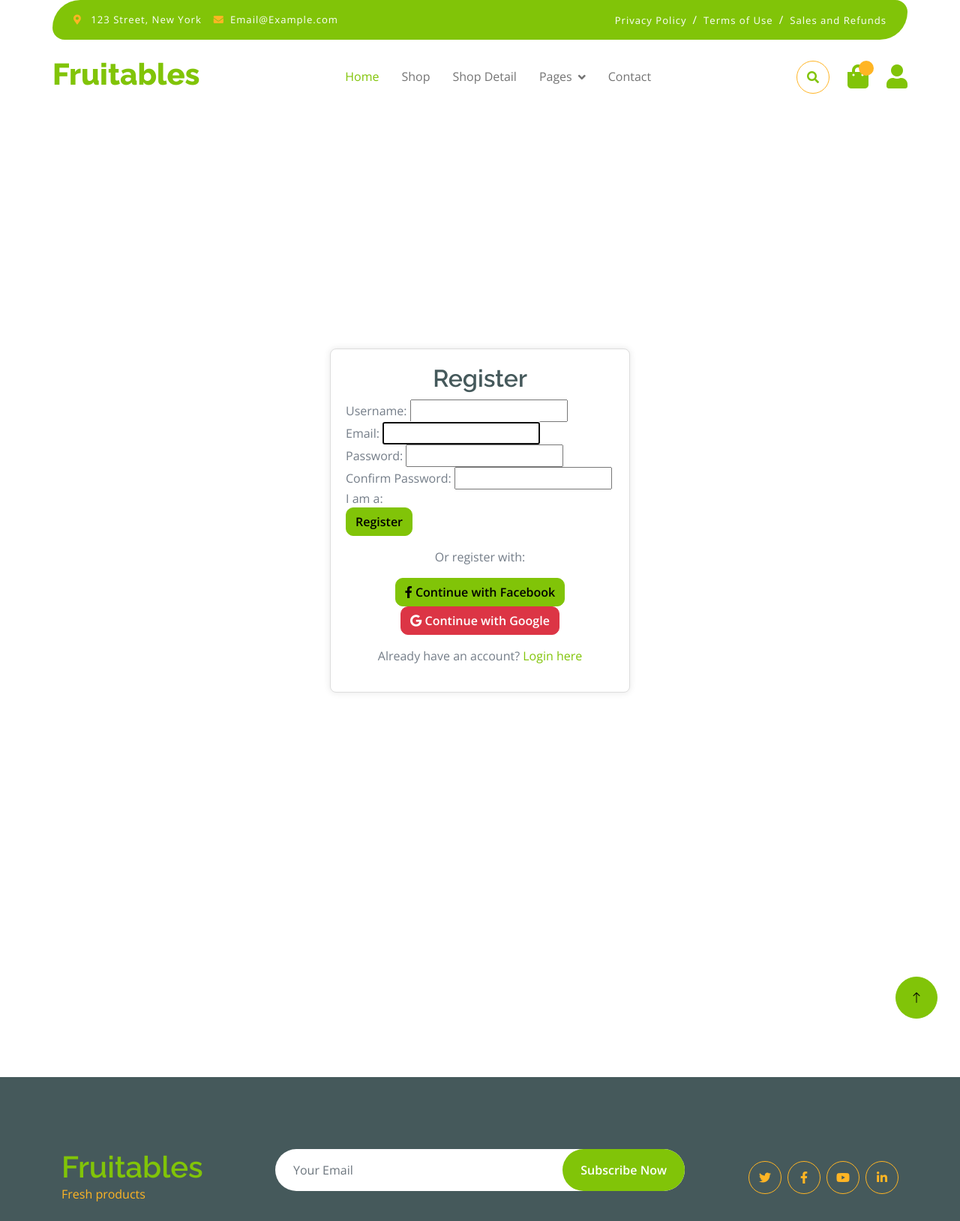
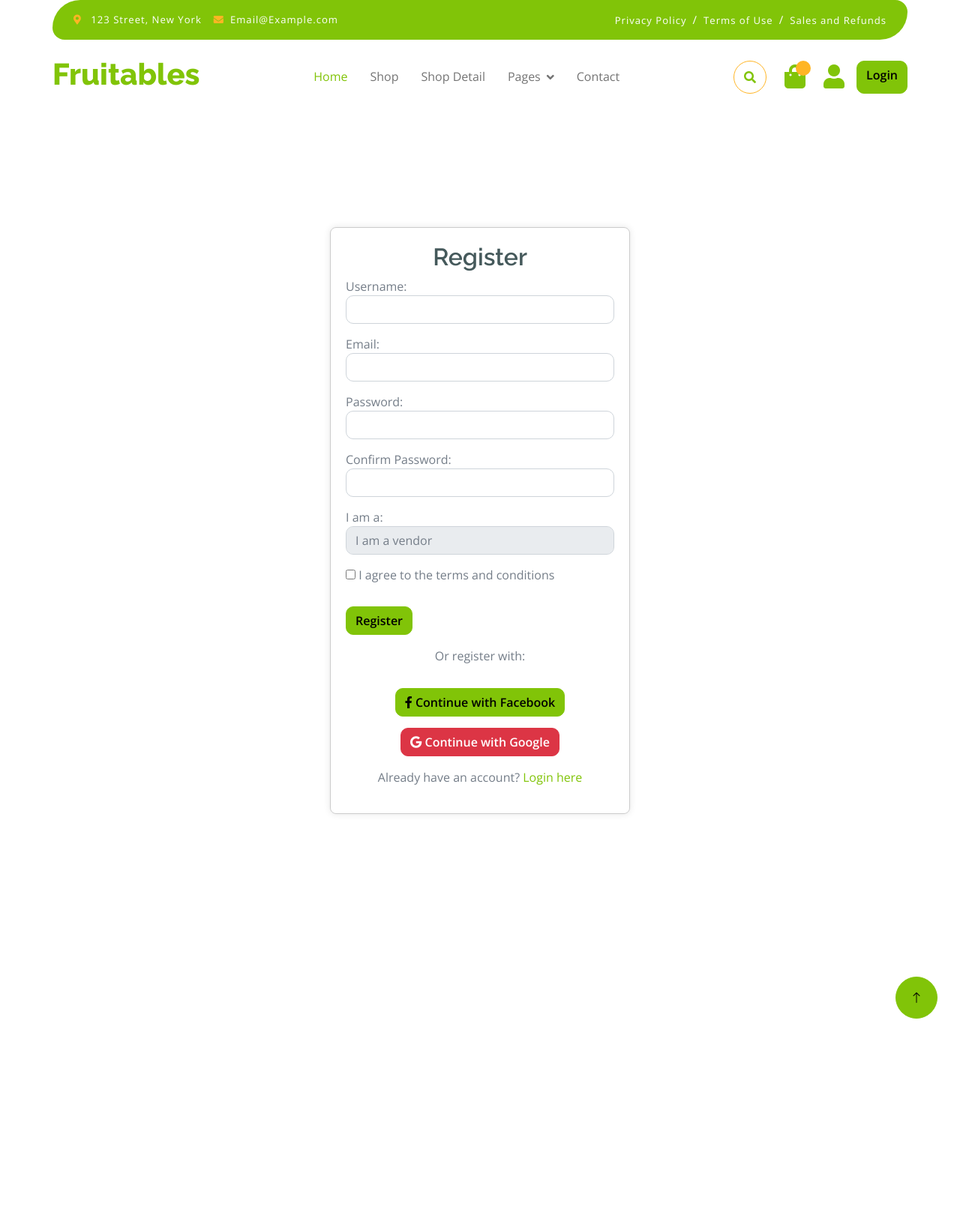
Before and after one commit to shreeya34/veggies_project, a Django app: page /user/sign-up/ in a window 1280 px wide. Shown: the top 1629 px of the page at 75% size. After the commit the page ends 1359 px from the top, so only its background shows below. Run offline with Django 4.2, Linux system fonts and the light colour scheme; some libraries are stand-ins or nearby versions.

Commit message:
add login and sign up

```diff
--- a/static/assets/css/style.css
+++ b/static/assets/css/style.css
@@ -499,16 +499,17 @@ html, body {
     height: 100%;
     margin: 0;
     padding: 0;
+    overflow-x: hidden;
 }
 
 .center-box {
     display: flex;
     justify-content: center;
     align-items: center;
-    min-height: 100vh;
+    min-height: 100vh; /* Ensures it takes the full height of the viewport */
+    padding-top: 60px; /* Adjust based on your header height */
     position: relative;
-    z-index: 2; /* Ensures the box is above other elements */
-    padding: 20px; /* Adds some space around the box */
+    z-index: 1;
 }
 
 .box {
@@ -519,11 +520,13 @@ html, body {
     border-radius: 8px;
     box-shadow: 0 0 10px rgba(0, 0, 0, 0.1);
     background-color: #fff;
-    position: relative;
-    z-index: 3; /* Ensures the box content is above other elements */
+    z-index: 2; /* Keeps the box above other content */
 }
 
 header {
-    z-index: 1; /* Places the header below the form */
-    position: relative;
+    position: fixed;
+    top: 0;
+    width: 100%;
+    z-index: 3; /* Ensures the header stays on top */
+    background-color: #f8f9fa; /* Adjust to match your design */
 }
--- a/templates/partials/base.html
+++ b/templates/partials/base.html
@@ -86,7 +86,11 @@
                             <a href="#" class="my-auto">
                                 <i class="fas fa-user fa-2x"></i>
                             </a>
-
+                            {% if user.is_authenticated %}
+                            <a href="{% url 'userauths:sign-out' %}" class="btn btn-danger ms-3">Logout</a>
+                            {% else %}
+                            <a href="{% url 'userauths:sign-in' %}" class="btn btn-primary ms-3">Login</a>
+                            {% endif %}
                     </div>
                 </div>
             </nav>
--- a/templates/userauths/sign-up.html
+++ b/templates/userauths/sign-up.html
@@ -1,42 +1,12 @@
 {% extends 'partials/base.html' %}
-
+{% load static %}
 {% block content %}
-    <div class="container center-box">
-        <div class="box">
+    <div class="container d-flex justify-content-center align-items-center" style="height: 100vh;">
+        <div class="box" style="width: 400px; padding: 20px; border: 1px solid #ccc; border-radius: 8px; box-shadow: 0 0 10px rgba(0, 0, 0, 0.1);">
             <h2 class="text-center">Register</h2>
-            <form method="post">
-                {% csrf_token %}
-                <div class="form-group">
-                    <label for="id_username">Username:</label>
-                    {{ form.username }}
-                </div>
-                <div class="form-group">
-                    <label for="id_email">Email:</label>
-                    {{ form.email }}
-                </div>
-                <div class="form-group">
-                    <label for="id_password1">Password:</label>
-                    {{ form.password1 }}
-                </div>
-                <div class="form-group">
-                    <label for="id_password2">Confirm Password:</label>
-                    {{ form.password2 }}
-                </div>
-                <div class="form-group">
-                    <label for="id_role">I am a:</label>
-                    {{ form.role }}
-                </div>
-                <button type="submit" class="btn btn-primary btn-block">Register</button>
-            </form>
-            {% if messages %}
-            <div class="alert alert-success mt-3" role="alert">
-                {% for message in messages %}
-                    {{ message }}
-                {% endfor %}
-            </div>
-            {% endif %}
             {% if form.errors %}
-            <div class="alert alert-danger mt-3" role="alert">
+            <div class="alert alert-danger">
+                <strong>Please correct the errors below.</strong>
                 <ul>
                     {% for field in form %}
                         {% for error in field.errors %}
@@ -46,16 +16,54 @@
                 </ul>
             </div>
             {% endif %}
+            <form method="post">
+                {% csrf_token %}
+                <div class="form-group" style="margin-bottom: 15px;">
+                    <label for="id_username">Username:</label>
+                    <input type="text" id="id_username" name="username" class="form-control" required>
+                </div>
+                <div class="form-group" style="margin-bottom: 15px;">
+                    <label for="id_email">Email:</label>
+                    <input type="email" id="id_email" name="email" class="form-control" required>
+                </div>
+                <div class="form-group" style="margin-bottom: 15px;">
+                    <label for="id_password1">Password:</label>
+                    <input type="password" id="id_password1" name="password1" class="form-control" required>
+                </div>
+                <div class="form-group" style="margin-bottom: 15px;">
+                    <label for="id_password2">Confirm Password:</label>
+                    <input type="password" id="id_password2" name="password2" class="form-control" required>
+                </div>
+                <div class="form-group" style="margin-bottom: 15px;">
+                    <label for="id_role">I am a:</label>
+                    <select id="id_role" name="role" class="form-control">
+                        <option value="vendor">I am a vendor</option>
+                        <option value="customer">I am a customer</option>
+                    </select>
+                </div>
+                <div class="form-group" style="margin-bottom: 15px;">
+                    <input type="checkbox" id="id_terms" name="terms" required>
+                    <label for="id_terms">I agree to the terms and conditions</a></label>
+                </div>
+                <button type="submit" class="btn btn-primary btn-block" style="margin-top: 15px;">Register</button>
+                {% if messages %}
+                <div class="alert alert-success mt-3" role="alert">
+                    {% for message in messages %}
+                        {{ message }}
+                    {% endfor %}
+                </div>
+                {% endif %}
                 <div class="text-center mt-3">
                     <p>Or register with:</p>
-                <a href="{% url 'userauths:facebook_login' %}" class="btn btn-primary btn-block">
+                    <a href="{% url 'userauths:facebook_login' %}" class="btn btn-primary btn-block" style="margin-top: 15px;">
                         <i class="fab fa-facebook-f"></i> Continue with Facebook
                     </a>
-                <a href="{% url 'userauths:google_login' %}" class="btn btn-danger btn-block">
+                    <a href="{% url 'userauths:google_login' %}" class="btn btn-danger btn-block" style="margin-top: 15px;">
                         <i class="fab fa-google"></i> Continue with Google
                     </a>
                 </div>
-            <p class="text-center mt-3">Already have an account? <a href="{% url 'userauths:login' %}">Login here</a></p>
+                <p class="text-center mt-3">Already have an account? <a href="{% url 'userauths:sign-in' %}">Login here</a></p>
+            </form>
         </div>
     </div>
 {% endblock %}
--- a/userauths/forms.py
+++ b/userauths/forms.py
@@ -3,6 +3,12 @@ from django.contrib.auth.forms import UserCreationForm
 from userauths.models import User
 
 class UserRegisterForm(UserCreationForm):
+    username = forms.CharField(widget=forms.TextInput(attrs={"placeholder":"username"}))
+    email = forms.EmailField(widget=forms.EmailInput(attrs={"placeholder":"Email"}))
+    password1 = forms.CharField(widget=forms.PasswordInput(attrs={"placeholder":"Password"}))
+    password2 = forms.CharField(widget=forms.PasswordInput(attrs={"placeholder":"confirm Password"}))
+
+
 
     class Meta:
         model = User
--- a/userauths/urls.py
+++ b/userauths/urls.py
@@ -5,7 +5,8 @@ app_name = "userauths"
 
 urlpatterns = [
     path("sign-up/",views.register_view,name="sign-up"),
-    path('login/', views.login_view, name='login'),
+    path('sign-in/', views.login_view, name='sign-in'),
+    path('sign-out/',views.logout_view,name="sign-out"),
     path('facebook-login/', views.facebook_login, name='facebook_login'),
     path('google-login/', views.google_login, name='google_login'),
 
--- a/userauths/views.py
+++ b/userauths/views.py
@@ -1,9 +1,11 @@
 from django.shortcuts import redirect, render
 from userauths.forms import UserRegisterForm
-from django.contrib.auth import login, authenticate
+from django.contrib.auth import login as auth_login, authenticate,logout
 from django.contrib import messages
-from django.contrib.auth.forms import AuthenticationForm
 from django.http import HttpResponse
+from django.conf import settings
+
+from userauths.models import User
 
 def facebook_login(request):
     # Your Facebook login logic here
@@ -37,14 +39,33 @@ def register_view(request):
     }
     return render(request,"userauths/sign-up.html",context)
 
+def login_view(request):
+    if request.user.is_authenticated:
+        messages.warning(request, "Hey, you are already logged in")
+        return redirect("core:index")
 
-def login_view(request):
     if request.method == "POST":
-        form = AuthenticationForm(request, data=request.POST)
-        if form.is_valid():
-            user = form.get_user()
-            login(request, user)
-            # Redirect to a success page
-    else:
-        form = AuthenticationForm()
-    return render(request, 'userauths/login.html', {'form': form})
+        email = request.POST.get("email")
+        password = request.POST.get("password")
+
+        try:
+            user = User.objects.get(email=email)
+        except User.DoesNotExist:
+            messages.warning(request, f"User with {email} does not exist")
+            return render(request, "userauths/sign-in.html")
+
+        user = authenticate(request, username=user.username, password=password)
+
+        if user is not None:
+            auth_login(request, user)
+            messages.success(request, "You are logged in")
+            return redirect("core:index")
+        else:
+            messages.warning(request, "Invalid credentials, please try again")
+
+    return render(request, "userauths/sign-in.html")
+
+def logout_view(request):
+        logout(request)
+        messages.success(request,"You logged out")
+        return redirect("userauths:sign-in")
```
Also changed, not shown: templates/userauths/sign-in.html (added, +41 -0 lines), db.sqlite3. Lines whose indentation alone changed are shown as unchanged.
